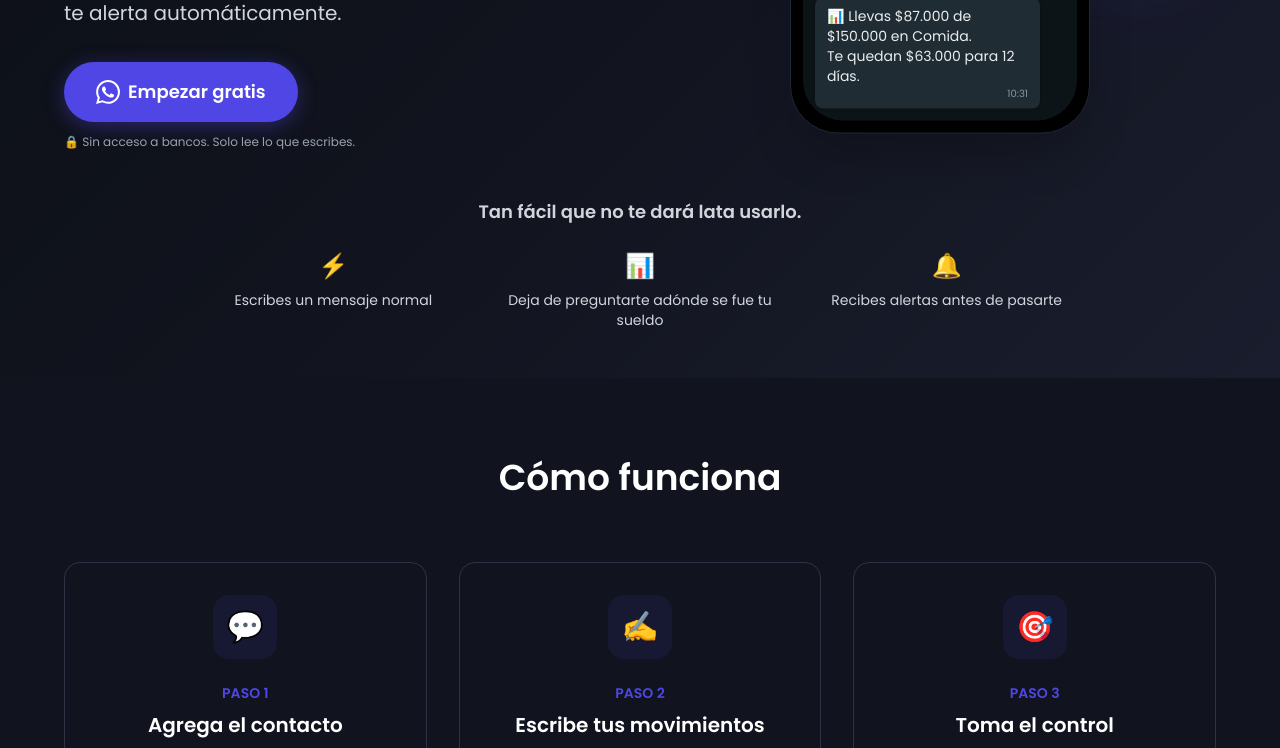
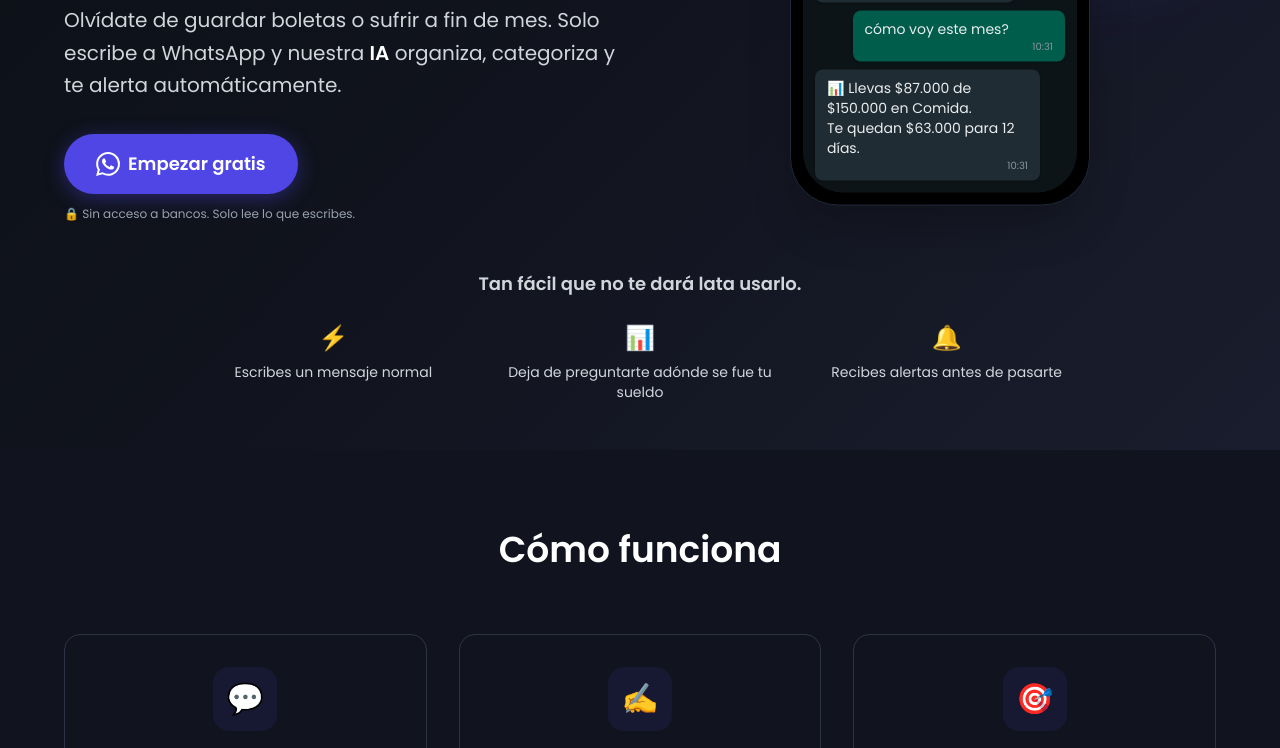
Before and after one commit to jbassino85/ordenate-landing, a website: page public/index.html in a window 1280 px wide. Shown: the part 445-1193 px from the top of the page. Drawn offline with nearby package versions, Linux system fonts and the light colour scheme.

Commit message:
Update index.html
updated top padding hero

```diff
--- a/public/index.html
+++ b/public/index.html
@@ -127,7 +127,7 @@
   </nav>
 
   <!-- Hero -->
-  <section class="hero-gradient pt-32 pb-12 px-4 relative overflow-hidden">
+  <section class="hero-gradient pt-50 pb-12 px-4 relative overflow-hidden">
     <div class="blob w-96 h-96 bg-accent -top-48 -left-48 rounded-full"></div>
     <div class="blob w-72 h-72 bg-indigo-600 top-20 right-10 rounded-full"></div>
 
```
